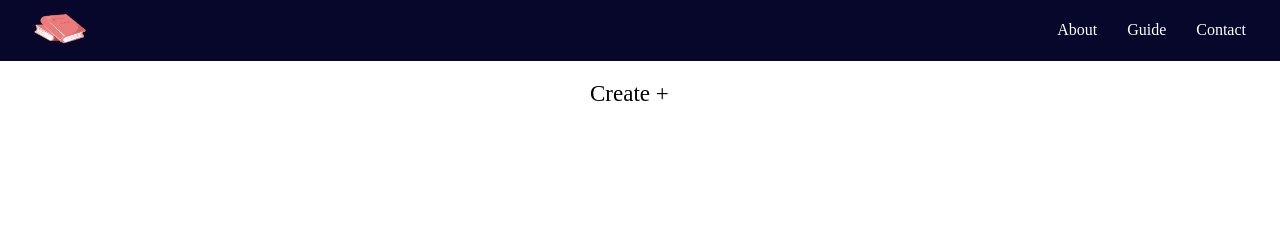
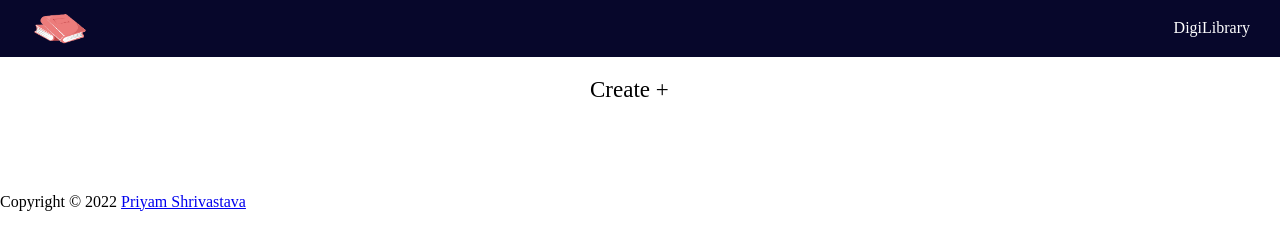
Before and after one commit to gweryf/Library, a plain HTML site: page index.html in a window 1280 px wide. Drawn offline with Linux system fonts and the light colour scheme.

Commit message:
added footer and changed the navbar

```diff
--- a/index.html
+++ b/index.html
@@ -10,14 +10,8 @@
 </head>
 <body>
     <nav>
-        <div>
-            <img class="logopic" src="../library/images/newliblogo.png" alt="picture of a book" srcset="">
-        </div>
-        <div class="navbut">
-            <div class="navbutton">About</div>
-            <div class="navbutton">Guide</div>
-            <div class="navbutton">Contact</div>
-        </div>
+        <img class="logopic" src="../library/images/newliblogo.png" alt="picture of a book" srcset="">
+        <div class="tittle">DigiLibrary</div>
     </nav>
 
     <div class="canvas">
@@ -39,6 +33,7 @@
         <div class="books"></div>
     </div>
     <script src="app.js"></script>
+    <footer>Copyright © 2022 <a href="https://github.com/gweryf">Priyam Shrivastava</a></footer>
 
 </body>
 </html>
```
